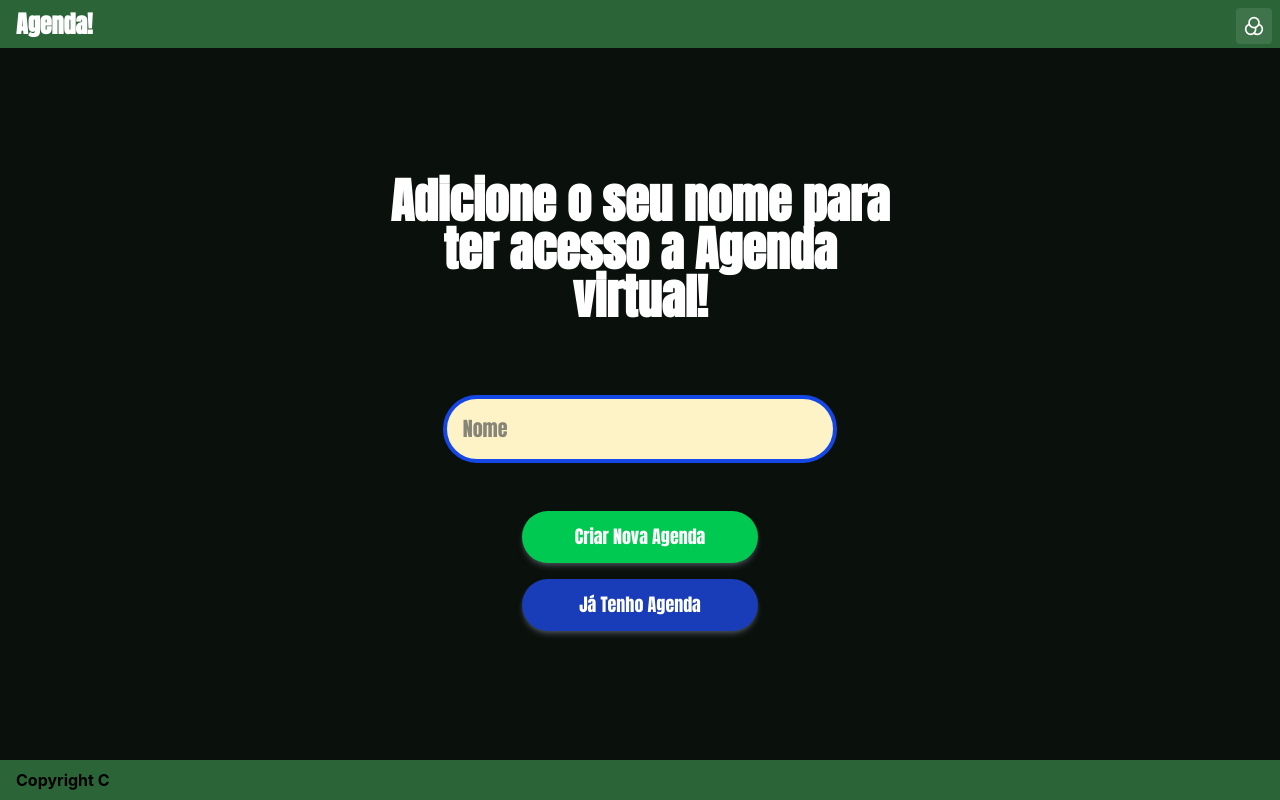
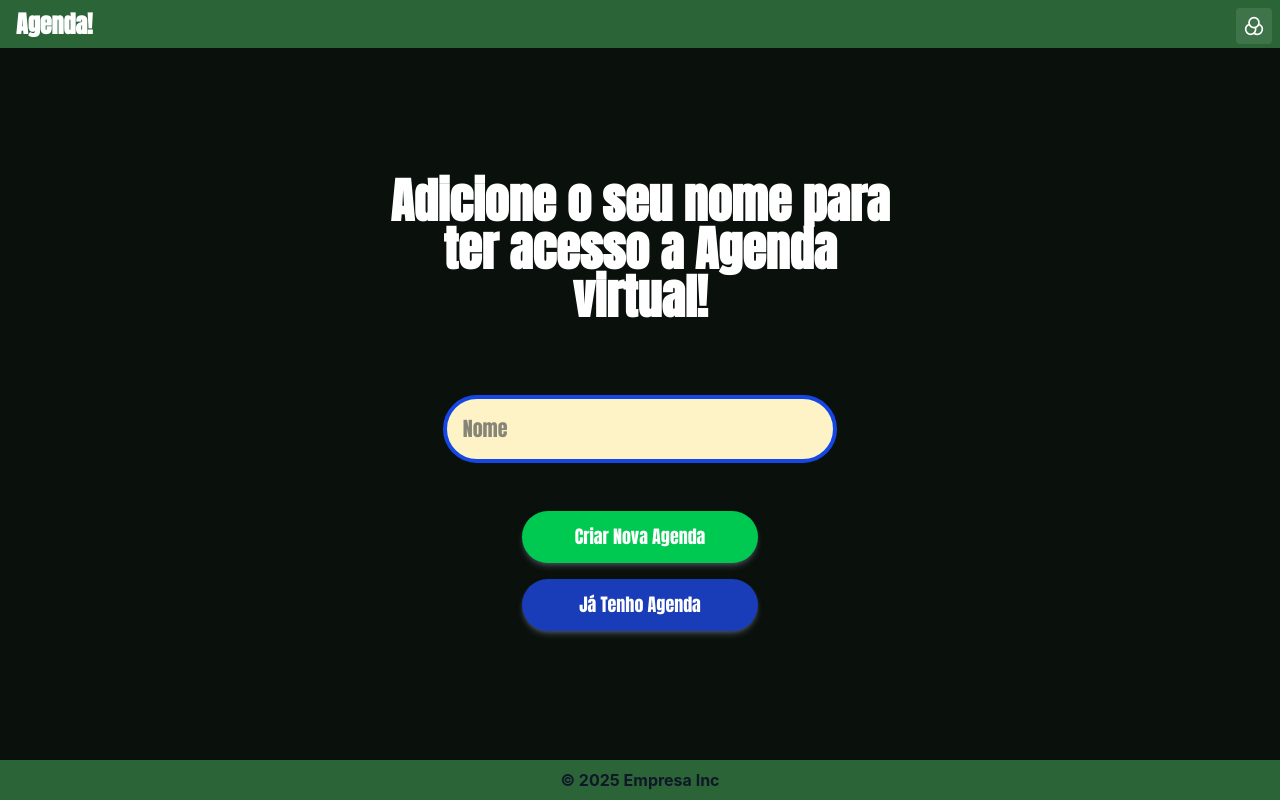
Before and after one commit to VerttB/agenda-frontend, a React (Vite) app: page / in a window 1280 px wide. Built offline with nearby package versions, Linux system fonts and the light colour scheme.

Commit message:
refactor: alterada mensagem do footer

```diff
--- a/src/components/Footer.tsx
+++ b/src/components/Footer.tsx
@@ -1,10 +1,10 @@
 export default function Footer() {
   return (
     <footer className="p-2 bg-secondary flex gap-2  text-black justify-between">
-      <nav className="flex flex-row">
-        <div className="px-2 font-bold">
-          Copyright C
-        </div>
+      <nav className="flex flex-row justify-center w-full text-gray-900">
+        <div className="px-2 font-bold ">
+    © 2025 Empresa Inc
+    </div>
       </nav>
     </footer>
   )
```
